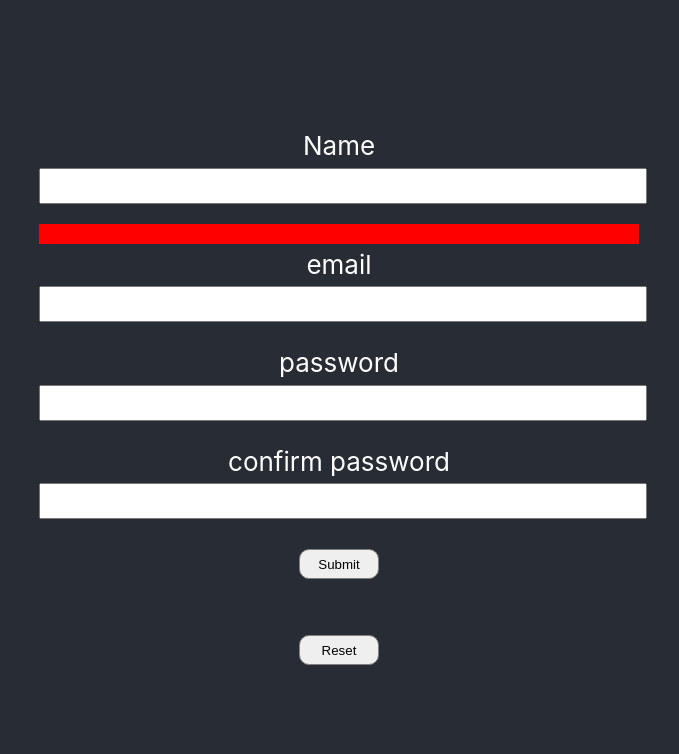
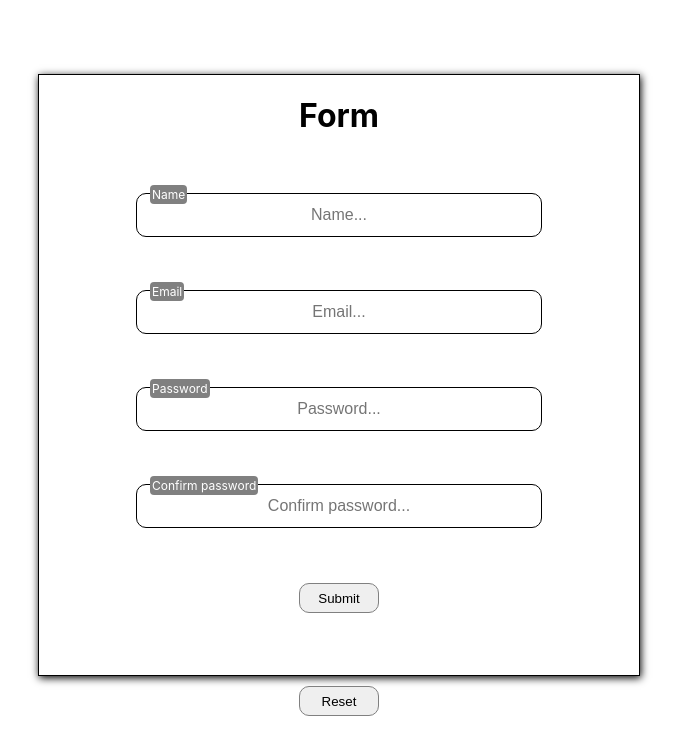
Before and after one commit to flashcv77/to-do-list, a React (Create React App) app: page / in a window 1280 px wide. Shown: the top 754 px of the page, without its empty margins (301-980 px from the left). Built offline with nearby package versions, Linux system fonts and the light colour scheme.

Commit message:
validated-form almost done

```diff
--- a/package.json
+++ b/package.json
@@ -9,6 +9,7 @@
     "react": "^17.0.2",
     "react-dom": "^17.0.2",
     "react-scripts": "4.0.3",
+    "sass": "^1.43.2",
     "web-vitals": "^1.1.2"
   },
   "scripts": {
--- a/src/App.css
+++ b/src/App.css
@@ -2,37 +2,10 @@
   text-align: center;
 }
 
-.App-logo {
-  height: 40vmin;
-  pointer-events: none;
-}
-
-@media (prefers-reduced-motion: no-preference) {
-  .App-logo {
-    animation: App-logo-spin infinite 20s linear;
-  }
-}
-
 .App-header {
-  background-color: #282c34;
   min-height: 100vh;
   display: flex;
   flex-direction: column;
   align-items: center;
   justify-content: center;
-  font-size: calc(10px + 2vmin);
-  color: white;
 }
-
-.App-link {
-  color: #61dafb;
-}
-
-@keyframes App-logo-spin {
-  from {
-    transform: rotate(0deg);
-  }
-  to {
-    transform: rotate(360deg);
-  }
-}
--- a/src/components/Button/Button.js
+++ b/src/components/Button/Button.js
@@ -1,5 +1,5 @@
 import React from "react";
-import "./Button.css"
+import "./Button.scss"
 
 class Button extends React.Component {
     render() {
--- a/src/components/ValidatedForm/ValidatedForm.css
+++ /dev/null
@@ -1,22 +0,0 @@
-form {
-  width: 600px;
-  height: 500px;
-}
-
-label {
-  width: 600px;
-  height: 30px;
-  display: block;
-  margin: 5px 0;
-}
-
-input {
-  width: 600px;
-  height: 30px;
-  margin-bottom: 20px;
-}
-
-.error {
-  background-color: red;
-  min-height: 20px;
-}
--- a/src/components/ValidatedForm/ValidatedForm.js
+++ b/src/components/ValidatedForm/ValidatedForm.js
@@ -1,45 +1,45 @@
 import React from "react";
 import Button from "../Button";
-import "./ValidatedForm.css"
+import "./ValidatedForm.scss"
 
 
 class ValidatedForm extends React.Component {
     state = {
         fields: {
             inputName: {
-                name: "inputName", //fields.inputName , <label for="name"></label>
-                label: "Name", //<label> ... </label>
-                value: "", // |_value_______| <- input
-                error: '',
+                name: "inputName",
+                label: "Name",
+                value: "",
+                error: "",
                 validator: (value = "") => {
-                    return value.length > 7 ? false : "Name should be at least 6 symbols";
+                    return value.length >= 4 ? false : "Name should be at least 4 symbols";
                 },
             },
             email: {
                 name: "email",
-                label: "email",
+                label: "Email",
                 value: "",
-                error: null,
+                error: "",
                 validator: (value = "") => {
-                    return value ? false : "Required";
+                    return value.match(/^[\w-\.]+@([\w-]+\.)+[\w-]{2,4}$/g) ? false : "Email is not valid";
                 },
             },
             password: {
                 name: "password",
-                label: "password",
+                label: "Password",
                 value: "",
-                error: null,
+                error: "",
                 validator: (value = "") => {
-                    return value ? false : "Required";
+                    return value.match(/^(?=.*[A-Za-z])(?=.*\d)[A-Za-z\d]{8,}$/g) ? false : "Password is not valid, minimum 8 symbols, at least one letter and one number  ";
                 },
             },
             confirmPassword: {
                 name: "confirmPassword",
-                label: "confirm password",
+                label: "Confirm password",
                 value: "",
-                error: null,
+                error: "",
                 validator: (value = "") => {
-                    return value ? false : "Required";
+                    return value === this.state.fields.password.value ? false : "Passwords dose not match";
                 },
             },
         }
@@ -48,38 +48,27 @@ class ValidatedForm extends React.Component {
     handleChange = (event) => {
         const { value, name } = event.target;
         const currentField = this.state.fields[name];
-        const error = currentField.validator(value);
+        let error = currentField.validator(value);
         this.setState({
             fields: {
                 ...this.state.fields,
                 [name]: { ...currentField, value, error },
             },
         });
+    }
 
-    };
-
-    handleReset = () => {
-        console.log('check');
+    handleReset = (event) => {
+        // event.preventDefault();
+        const { fields } = this.state;
+        for (let key in fields) {
+            fields[key].error = '';
+            fields[key].value = '';
+        }
         this.setState({
             fields: {
-                ...this.state.fields,
-                inputName: {
-                    ...this.state.fields.inputName, value: '',
-                },
-                email: {
-                    ...this.state.fields.email, value: '',
-                },
-                password: {
-                    ...this.state.fields.password, value: '',
-                },
-                confirmPassword: {
-                    ...this.state.fields.confirmPassword, value: '',
-                },
-
+                ...this.state.fields
             }
-
         });
-        console.log(this.state);
     }
 
 
@@ -90,57 +79,89 @@ class ValidatedForm extends React.Component {
         console.log("email: " + fields.email.value)
         console.log("password: " + fields.password.value)
         console.log("confirmed password: " + fields.confirmPassword.value)
-        // let value1 = this.state.fields.inputName.value;
-        // console.log(value1);
-        // console.log(name, label, value);
-        //     this.setState({
-        //         value: value,
-        //     });
         this.handleReset();
-    };
+    }
+
+    handleValidate = (event) => {
+        event.preventDefault();
+        console.log("Fields didn't pass validation");
+    }
 
     render() {
         const { fields } = this.state;
-        let arr = Object.entries(this.state);
-        console.log(arr);
+        const errors = [];
+        for (let key in fields) {
+            errors.push(fields[key].error);
+        }
+        console.log(errors);
         return (
             <>
-                <form onSubmit={this.handleSubmit}>
+                <form onSubmit={errors.some(elem => elem !== false) ? this.handleValidate : this.handleSubmit}>
+                    <h1>Form</h1>
+                    <div className="input-container">
                         <label htmlFor={fields.inputName.name}>{fields.inputName.label}</label>
                         <input
+                            autoComplete="off"
+                            className={fields.inputName.error ? "invalid" : "valid"}
+                            placeholder={fields.inputName.label + "..."}
                             value={fields.inputName.value}
                             onChange={this.handleChange}
                             name={fields.inputName.name}
                             id={fields.inputName.name}
                         />
                         <div className="error"> {fields.inputName.error && <span>{fields.inputName.error}</span>}</div>
+                    </div>
+
+                    <div className="input-container">
                         <label htmlFor={fields.email.name}>{fields.email.label}</label>
                         <input
+                            autoComplete="off"
+                            className={fields.email.error ? "invalid" : "valid"}
+                            placeholder={fields.email.label + "..."}
                             value={fields.email.value}
                             onChange={this.handleChange}
                             name={fields.email.name}
                             id={fields.email.name}
                         />
+                        <div className="error"> {fields.email.error && <span>{fields.email.error}</span>}</div>
+                    </div>
+
+                    <div className="input-container">
                         <label htmlFor={fields.password.name}>{fields.password.label}</label>
                         <input
+                            autoComplete="off"
+                            className={fields.password.error ? "invalid" : "valid"}
+                            placeholder={fields.password.label + "..."}
                             type="password"
                             value={fields.password.value}
                             onChange={this.handleChange}
                             name={fields.password.name}
                             id={fields.password.name}
                         />
+                        <div className="error"> {fields.password.error && <span>{fields.password.error}</span>}</div>
+                    </div>
+
+                    <div className="input-container">
                         <label htmlFor={fields.confirmPassword.name}>{fields.confirmPassword.label}</label>
                         <input
+                            autoComplete="off"
+                            className={fields.confirmPassword.error ? "invalid" : "valid"}
+                            placeholder={fields.confirmPassword.label + "..."}
                             type="password"
                             value={fields.confirmPassword.value}
                             onChange={this.handleChange}
                             name={fields.confirmPassword.name}
                             id={fields.confirmPassword.name}
                         />
-                    <Button buttonName={"Submit"} onClick={this.handleSubmit} />
+                        <div className="error"> {fields.confirmPassword.error && <span>{fields.confirmPassword.error}</span>}</div>
+                    </div>
+
+                    <Button buttonName={"Submit"} onClick={errors.some(elem => elem !== false) ? this.handleValidate : this.handleSubmit} />
+
                 </form>
+                <button onClick={this.handleReset}>Reset</button>
                 {/* <Button buttonName={"Reset"} onClick={this.handleReset} /> */}
-                <button onClick={this.handleReset}>Reset</button>
+
             </>
         )
     }
--- /dev/null
+++ b/src/components/ValidatedForm/ValidatedForm.scss
@@ -0,0 +1,59 @@
+form {
+  width: 600px;
+  height: 600px;
+  border: 1px solid black;
+  box-shadow: 1px 2px 8px black;
+}
+
+h1 {
+  margin-bottom: 50px;
+}
+
+.error {
+  /* background-color: red; */
+  min-height: 20px;
+  font-size: 12px;
+  color: red;
+}
+
+input:focus {
+  outline: none;
+}
+
+.invalid:focus {
+  // outline: 1px solid red;
+  border: 1px solid red;
+  box-shadow: 1px 1px 5px red;
+}
+
+.valid:focus {
+  border: 1px solid #64abe6;
+  box-shadow: 1px 1px 5px #64abe6;
+}
+
+.input-container {
+  position: relative;
+  margin-bottom: 20px;
+
+  label {
+    position: absolute;
+    z-index: 1;
+    background-color: grey;
+    font-size: 12px;
+    left: 111px;
+    color: white;
+    padding: 2px;
+    border-radius: 4px;
+  }
+
+  input {
+    border: 1px solid black;
+    border-radius: 10px;
+    height: 40px;
+    width: 400px;
+    margin-top: 8px;
+    margin-bottom: 5px;
+    text-align: center;
+    font-size: 16px;
+  }
+}
```
Also changed, not shown: src/components/Button/Button.scss (renamed from src/components/Button/Button.css), 1 other file (tests, documents, lock files or other folders). Lines whose indentation alone changed are shown as unchanged.
